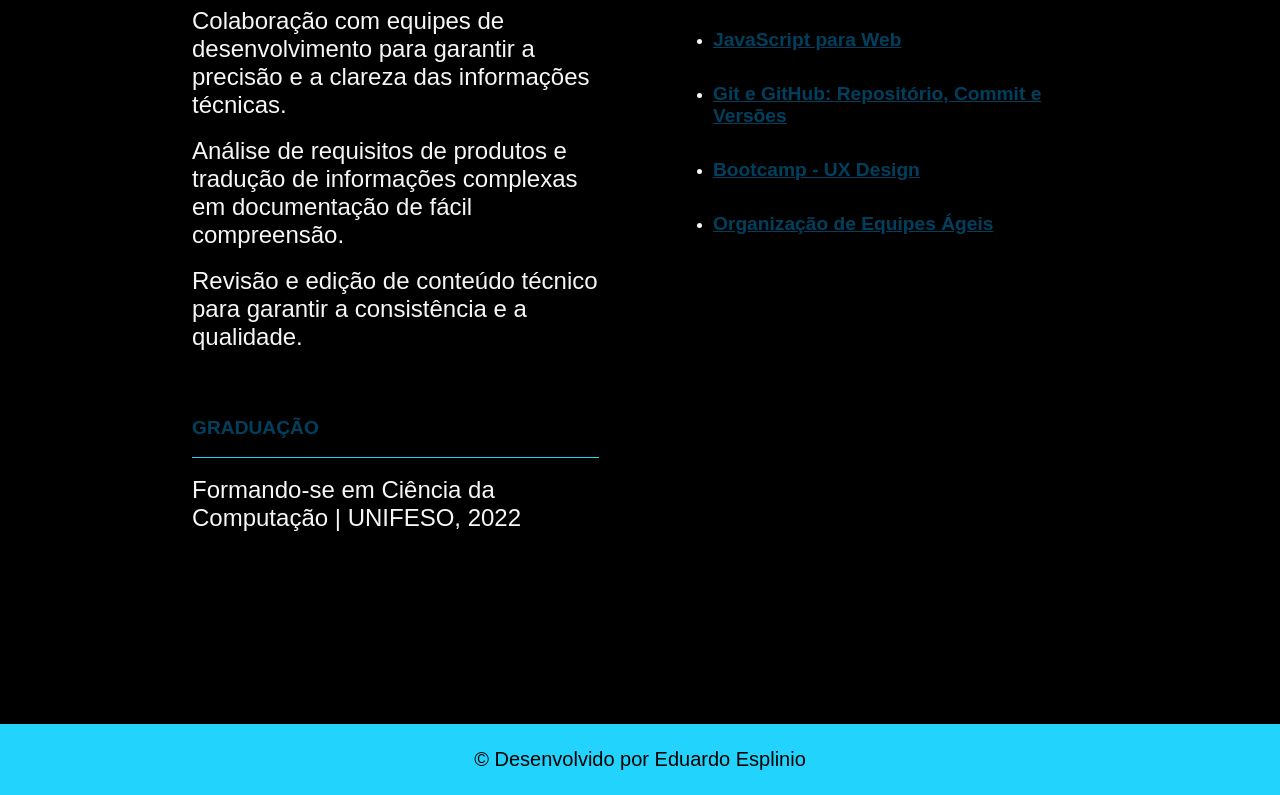
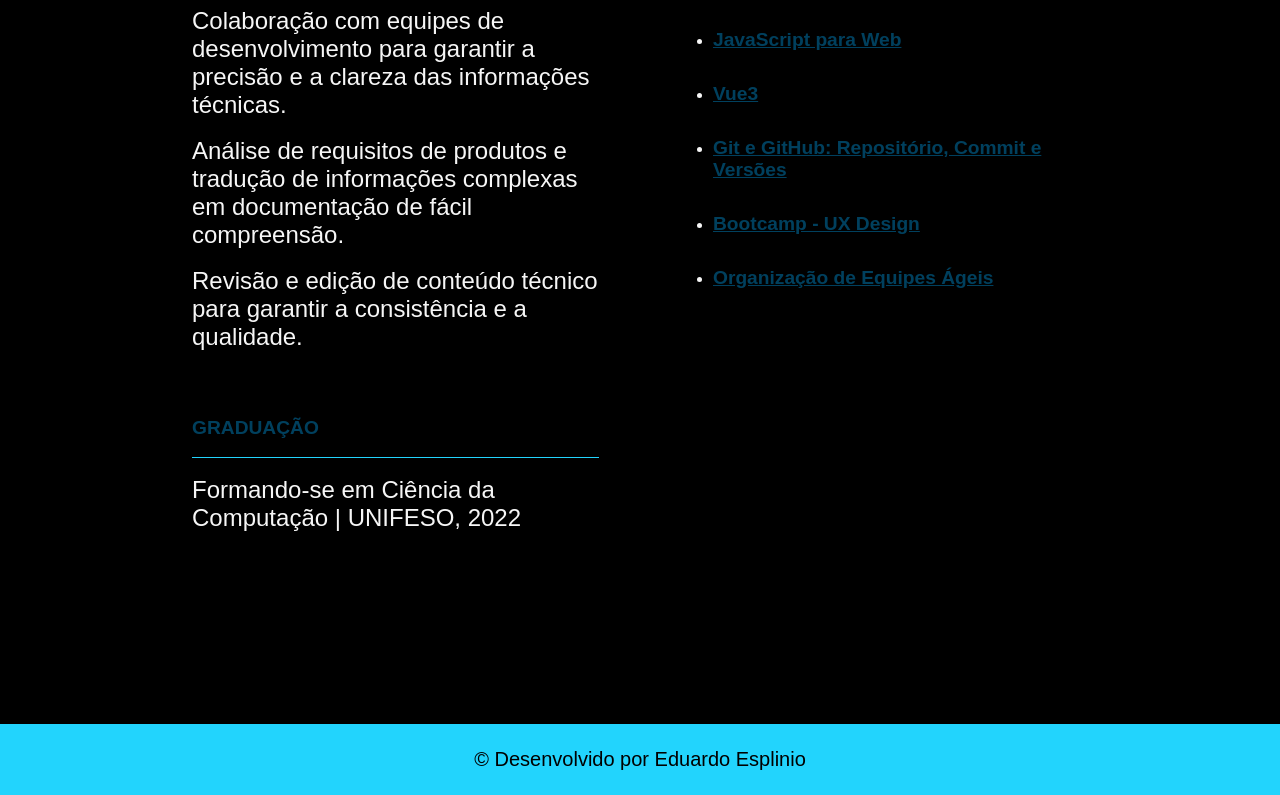
Before and after one commit to eduesplinio/meu_portfolio, a plain HTML site: page curriculum.html in a window 1280 px wide. Shown: the part 838-1633 px from the top of the page. Drawn offline with Linux system fonts and the light colour scheme.

Commit message:
adiciona certf. `vue3`

```diff
--- a/curriculum.html
+++ b/curriculum.html
@@ -70,6 +70,10 @@
                 </li>
 
                 <li><a class="apresentacao__links__certf li"
+                        href="https://cursos.alura.com.br/certificate/ec2aa615-b2c9-492d-bd5d-98f4123d7b71?lang=pt_BR">Vue3</a>
+                </li>
+
+                <li><a class="apresentacao__links__certf li"
                         href="https://cursos.alura.com.br/certificate/b3173492-290f-4223-acb3-dddc922d1843?lang=pt_BR">Git
                         e GitHub: Repositório, Commit e Versões</a></li>
 
```
